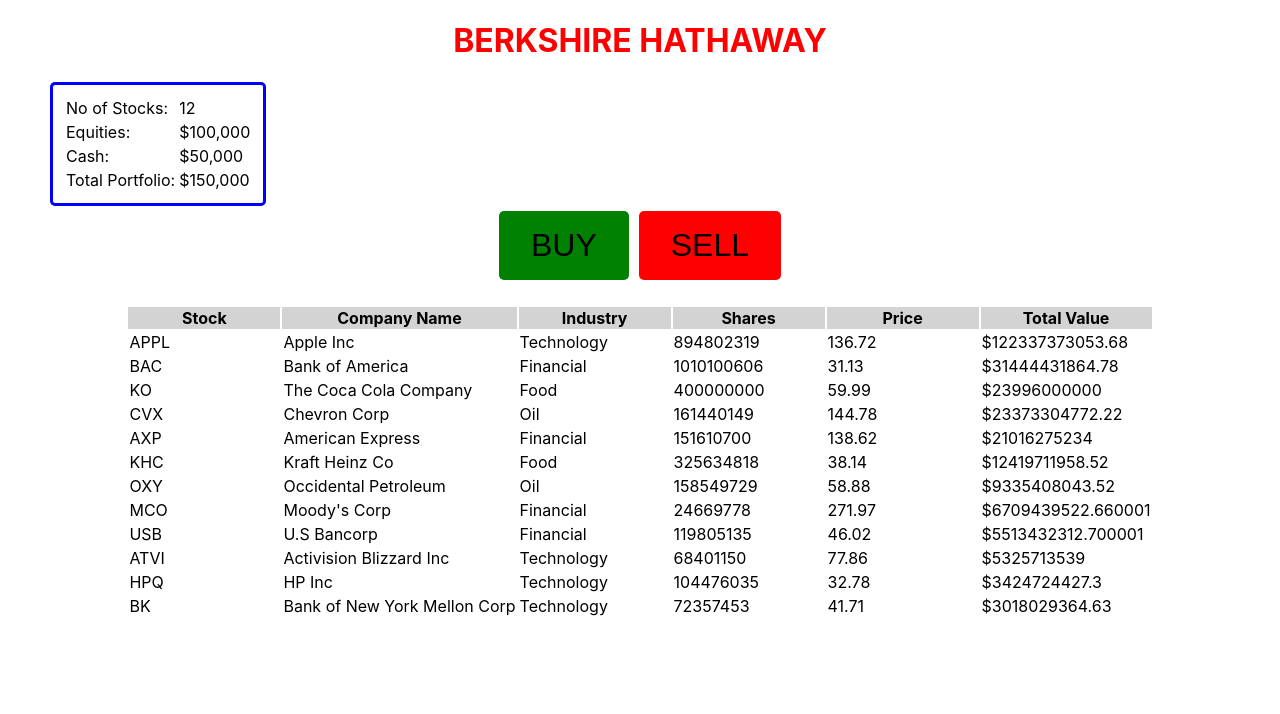
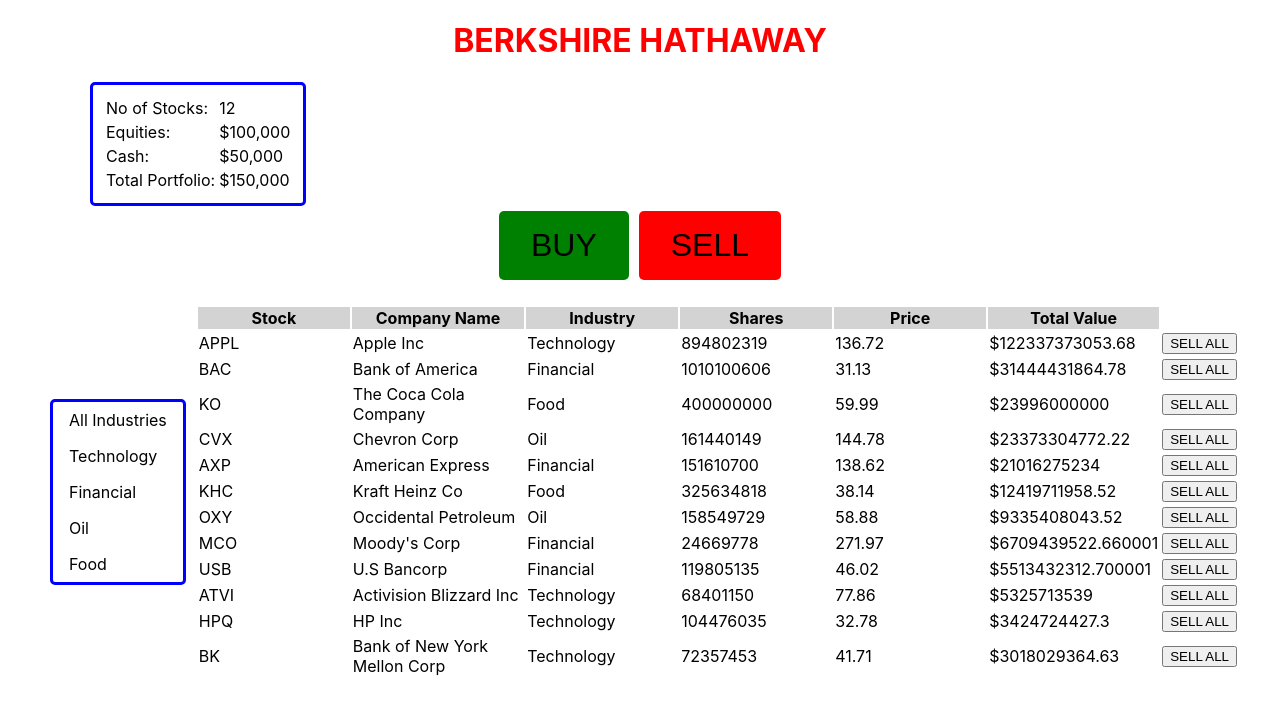
Before and after one commit to snieto10/berkshire, a React (Create React App) app: page / in a window 1280 px wide. Shown: the top 714 px of the page. Built offline with nearby package versions, Linux system fonts and the light colour scheme.

Commit message:
finish the structure

```diff
--- a/src/App.css
+++ b/src/App.css
@@ -36,3 +36,11 @@
     transform: rotate(360deg);
   }
 }
+
+.main {
+  display: flex;
+  max-width: 1200px;
+  margin: 0 auto;
+  justify-content: center;
+  align-items: center;
+}
--- a/src/App.js
+++ b/src/App.js
@@ -5,6 +5,7 @@
 import Summary from "./components/summary";
 import Table from "./components/table";
 import BuySell from "./components/buySell";
+import Menu from "./components/menu";
 
 class App extends Component {
   state = {
@@ -17,7 +18,11 @@
         <Title />
         <Summary stocks={this.state.stocks} />
         <BuySell />
-        <Table stocks={this.state.stocks} />
+
+        <div className="main">
+          <Menu />
+          <Table stocks={this.state.stocks} />
+        </div>
       </React.Fragment>
     );
   }
--- /dev/null
+++ b/src/components/menu.css
@@ -0,0 +1,24 @@
+.menu-industries {
+  list-style: none;
+  margin: 20px 10px;
+  border: 3px solid blue;
+  border-radius: 5px;
+  padding: 0;
+}
+
+.menu-li {
+  white-space: nowrap;
+  padding: 0.5rem 1rem;
+}
+
+.menu-li-selected {
+  background: blue;
+  color: white;
+  white-space: nowrap;
+  padding: 0.5rem 1rem;
+}
+
+.menu-li:hover {
+  background: blue;
+  color: white;
+}
--- /dev/null
+++ b/src/components/menu.jsx
@@ -0,0 +1,18 @@
+import React, { Component } from "react";
+import "./menu.css";
+
+class Menu extends Component {
+  render() {
+    return (
+      <ul className="menu-industries">
+        <li className="menu-li">All Industries</li>
+        <li className="menu-li">Technology</li>
+        <li className="menu-li">Financial</li>
+        <li className="menu-li">Oil</li>
+        <li className="menu-li">Food</li>
+      </ul>
+    );
+  }
+}
+
+export default Menu;
--- a/src/components/summary.css
+++ b/src/components/summary.css
@@ -7,6 +7,6 @@
 }
 
 .summary-box {
-  max-width: 1400px;
+  max-width: 1200px;
   margin: 0 auto;
 }
--- a/src/components/table.css
+++ b/src/components/table.css
@@ -9,3 +9,7 @@
 .table-top {
   background: lightgray;
 }
+
+.btn-sell-all {
+  white-space: nowrap;
+}
--- a/src/components/table.jsx
+++ b/src/components/table.jsx
@@ -24,6 +24,9 @@
               <td>{stock.shares}</td>
               <td>{stock.price}</td>
               <td>{`$${stock.shares * stock.price}`}</td>
+              <td>
+                <button className="btn-sell-all">SELL ALL</button>
+              </td>
             </tr>
           ))}
         </tbody>
```
